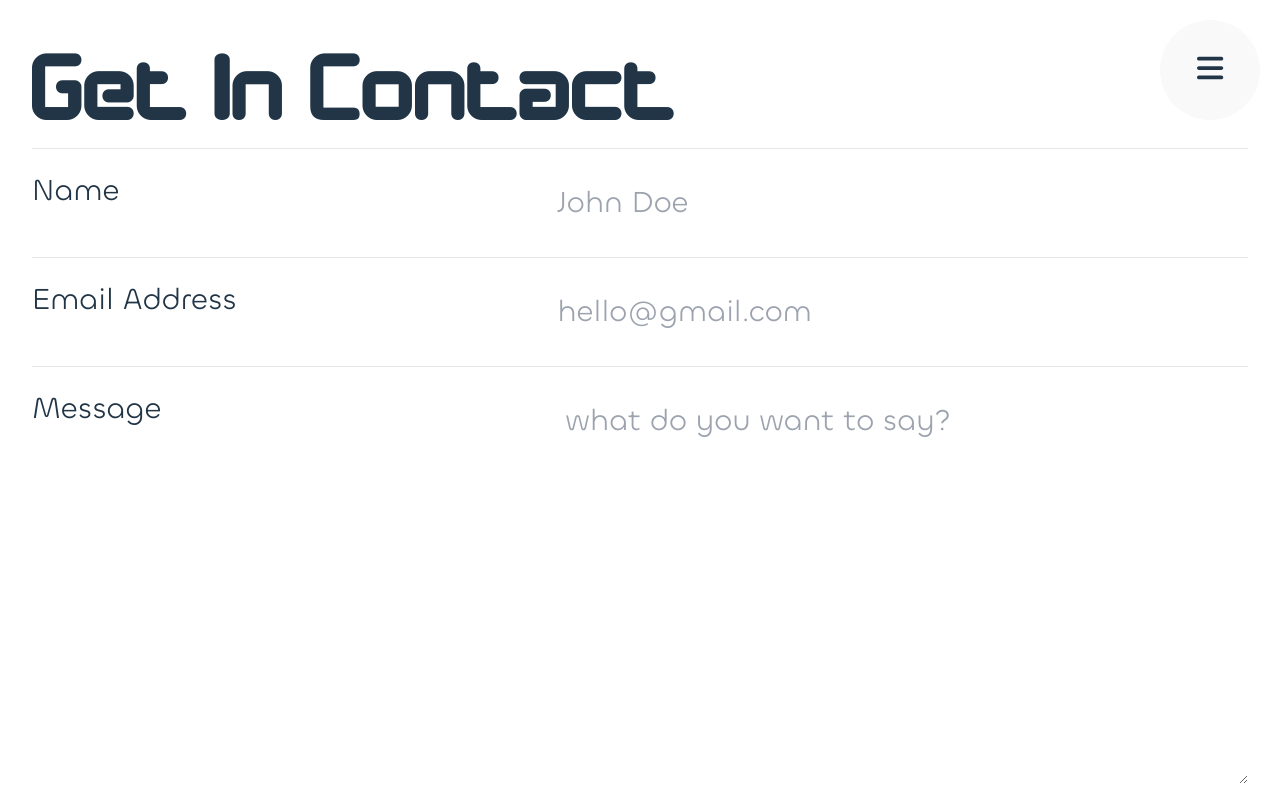
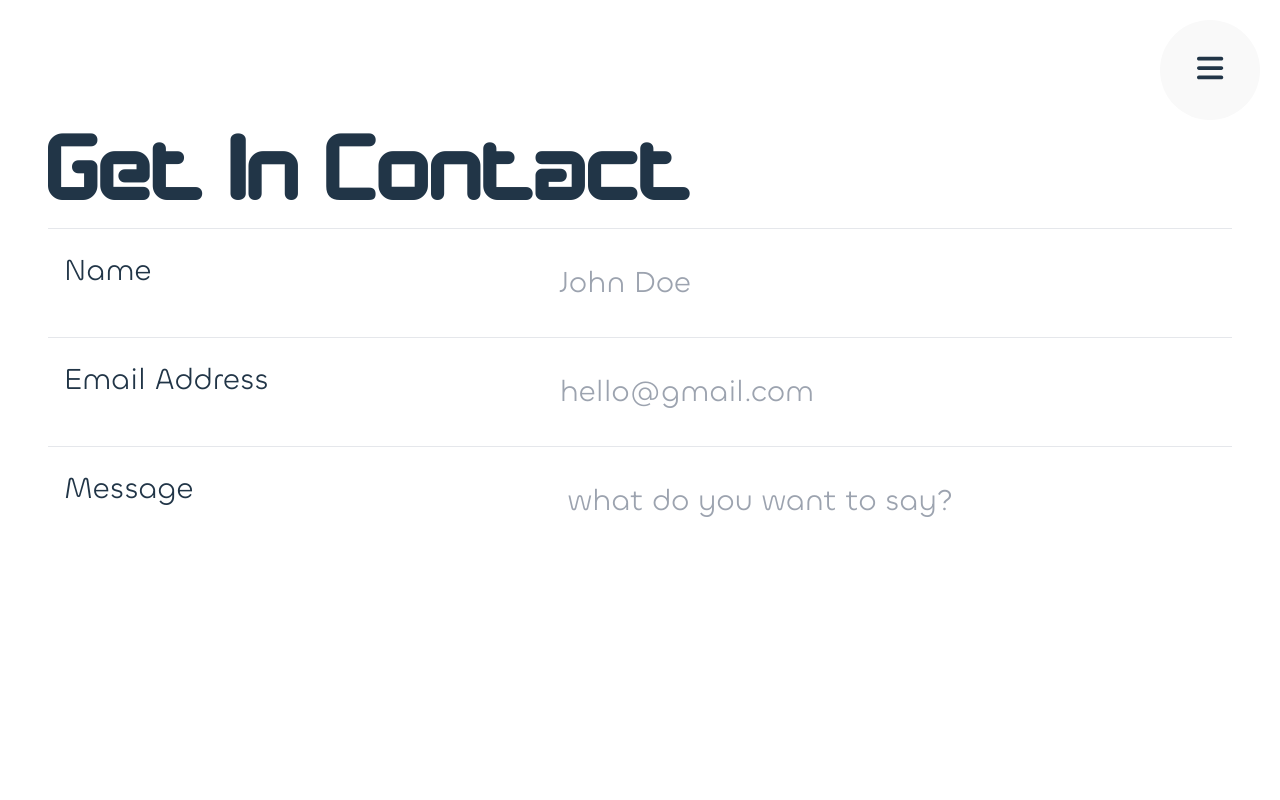
Before and after one commit to bhnord/portfolio_v2, a React (Vite) app: page /portfolio_v2/contact in a window 1280 px wide. Shown: the top 800 px of the page. Built offline with nearby package versions, Linux system fonts and the light colour scheme.

Commit message:
added sidebar button animations

```diff
--- a/src/App.tsx
+++ b/src/App.tsx
@@ -6,29 +6,35 @@ import About from "./components/About";
 import Landing from "./components/Landing";
 import Navbar from "./components/Navbar";
 import Projects from "./components/Projects";
-import { motion, useScroll, useTransform } from "framer-motion";
+import { motion, useInView, useScroll, useTransform } from "framer-motion";
 import Footer from "./components/Footer";
 import Sidebar from "./components/Sidebar";
 
 function App() {
+  //Home page shrink opacity animation
   const scrollRef = useRef(null);
   const { scrollYProgress } = useScroll({ target: scrollRef });
   const y = useTransform(scrollYProgress, [0, 1], ["0px", "80px"]);
   const opacity = useTransform(scrollYProgress, [0, 1], [1, 0.5]);
   const scale = useTransform(scrollYProgress, [0, 1], ["100%", "80%"]);
+
+  //trigger animation when cant see homepage
+
+  const ref = useRef(null);
+  const sbButton = !useInView(ref, { margin: "500px" });
+
   return (
     <ReactLenis root>
       <div className="w-full">
-        <Sidebar />
+        <Sidebar showButton={sbButton} />
         <img width={100} src={logo} className="absolute" />
-        <div className="absolute top-10 right-10 text-right z-10">
+        <div ref={ref} className="absolute top-10 right-10 text-right z-10">
           <Navbar />
         </div>
         <section ref={scrollRef} className="h-[200vh] mb-[-100vh]">
           <motion.div
             style={{ y, opacity, scale }}
             className="z-0 sticky top-0"
-            viewport={{ root: scrollRef }}
           >
             <Landing />
           </motion.div>
--- a/src/components/Contact.tsx
+++ b/src/components/Contact.tsx
@@ -2,16 +2,16 @@ import Sidebar from "./Sidebar";
 export default function Contact() {
   return (
     <>
-      <Sidebar />
       <div className="w-full h-screen">
-        <div className="p-8">
+        <Sidebar showButton={true} />
+        <div className="p-12 pt-28">
           <h2 className="text-8xl" id="Contact">
             Get In Contact
           </h2>
           <form className="text-3xl mt-5">
             <hr />
             <div className="grid grid-cols-7 py-6">
-              <div className="col-span-3">
+              <div className="col-span-3 pl-4">
                 <label htmlFor="name">Name</label>
               </div>
               <div className="col-span-4 ">
@@ -27,7 +27,7 @@ export default function Contact() {
 
             <hr />
             <div className="grid grid-cols-7 py-6">
-              <div className="col-span-3">
+              <div className="col-span-3 pl-4">
                 <label htmlFor="email">Email Address</label>
               </div>
 
@@ -43,7 +43,7 @@ export default function Contact() {
 
             <hr />
             <div className="grid grid-cols-7 py-6 ">
-              <div className="col-span-3">
+              <div className="col-span-3 pl-4">
                 <label htmlFor="description">Message</label>
               </div>
 
--- a/src/components/Projects.tsx
+++ b/src/components/Projects.tsx
@@ -145,7 +145,7 @@ export default function Projects() {
       <div className="pt-14">
         <h2 className="text-8xl mb-[100px] text-center">Projects</h2>
         <div className="grid-gap grid grid-cols-12 items-start ">
-          <div className="flex sticky top-0 text-[14vw] col-span-3 ml-[4vw] overflow-hidden font-block">
+          <div className="flex sticky top-9 text-[14vw] col-span-3 ml-[4vw] overflow-hidden font-block">
             <span className=" transition-all ease-in-out-cubic duration-1000">
               0
             </span>
--- a/src/components/Sidebar.tsx
+++ b/src/components/Sidebar.tsx
@@ -6,7 +6,7 @@ import { HashLink } from "react-router-hash-link";
 import { AnimatePresence, motion } from "framer-motion";
 
 //TODO: maybe on big
-export default function Sidebar() {
+export default function Sidebar({ showButton }) {
   const [open, setOpen] = useState(false);
   const toggleOpen = () => {
     setOpen(!open);
@@ -69,14 +69,20 @@ export default function Sidebar() {
           </div>
         )}
       </AnimatePresence>
-      <div className="fixed top-0 right-0 z-50 ">
-        <button
-          onClick={toggleOpen}
-          className="rounded-full m-5 text-3xl aspect-square "
-        >
-          <FontAwesomeIcon icon={open ? faXmark : faBars} />
-        </button>
-      </div>
+      <AnimatePresence>
+        {showButton && (
+          <motion.button
+            onClick={toggleOpen}
+            className="rounded-full m-5 text-3xl aspect-square fixed top-0 right-0 z-50 "
+            initial={{ scale: "0%" }}
+            animate={{ scale: "100%" }}
+            exit={{ scale: "0%" }}
+            transition={{ duration: 0.6 }}
+          >
+            <FontAwesomeIcon icon={open ? faXmark : faBars} />
+          </motion.button>
+        )}
+      </AnimatePresence>
     </>
   );
 }
```
